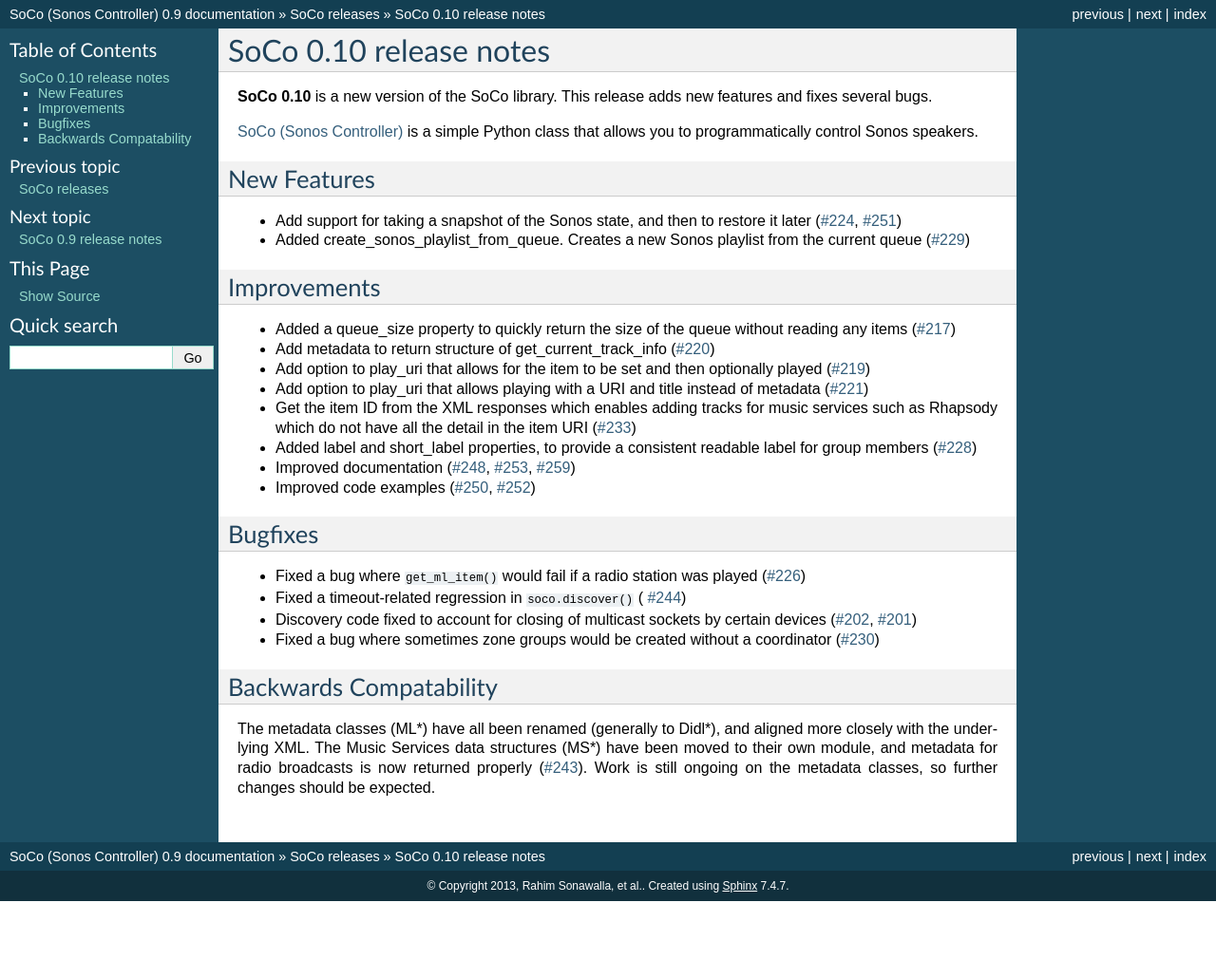
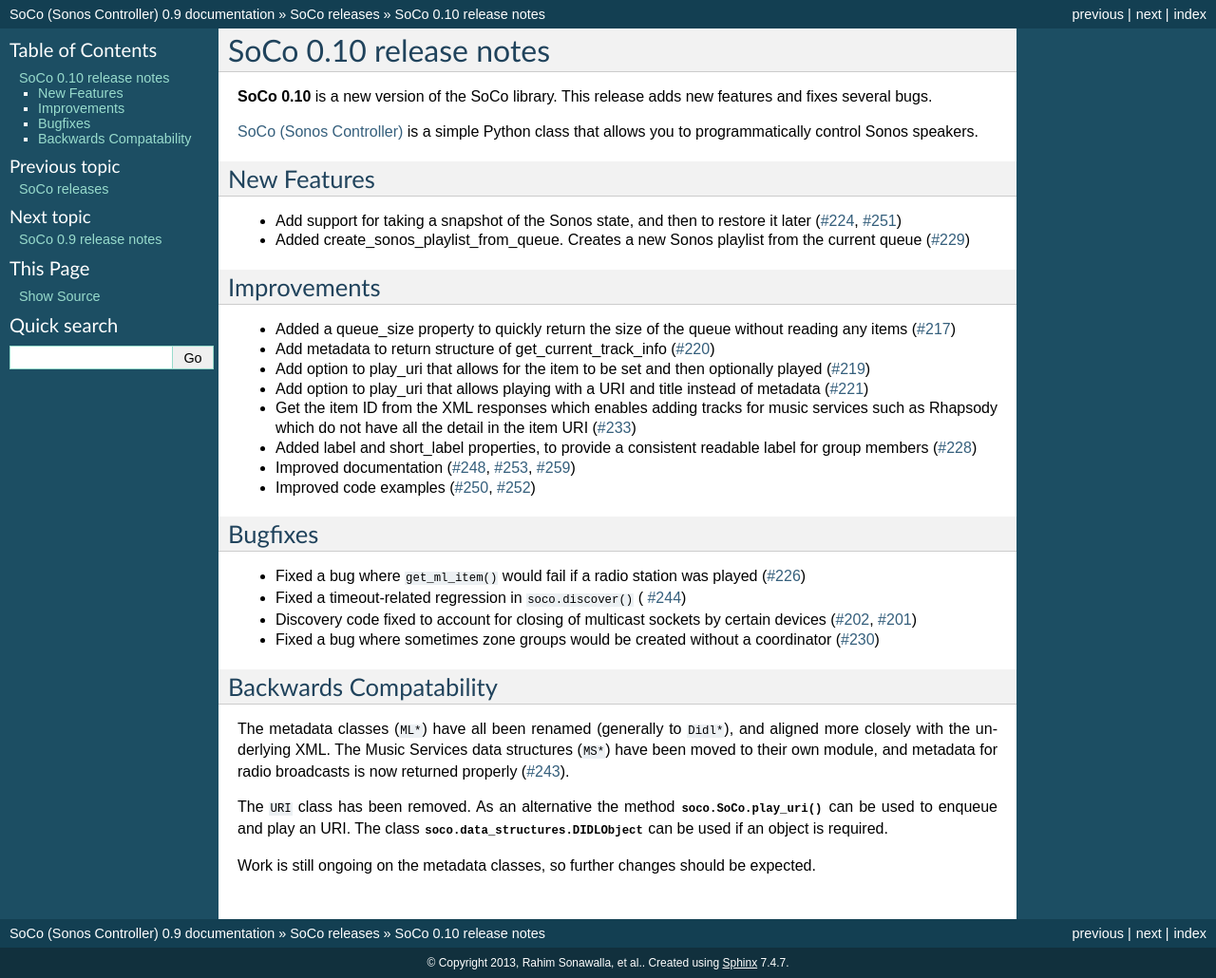
Before and after one commit to SoCo/SoCo, a Sphinx documentation site: the page built from doc/releases/0.10.rst, in a window 1280 px wide. Shown: the whole page at 95% size. Built offline with Sphinx 7.4.7, drawn with Linux system fonts in a browser that asks for light colours; before the commit the page ends 949 px from its top, so only the background shows below that.

Commit message:
[Docs] mention removal of URI class
see https://github.com/SoCo/SoCo/issues/238#issuecomment-63233557

```diff
--- a/doc/releases/0.10.rst
+++ b/doc/releases/0.10.rst
@@ -69,9 +69,15 @@
 Backwards Compatability
 =======================
 
-The metadata classes (ML*) have all been renamed (generally to Didl*), and
-aligned more closely with the underlying XML. The Music Services data
-structures (MS*) have been moved to their own module, and metadata for radio
-broadcasts is now returned properly (`#243
-<https://github.com/SoCo/SoCo/pull/243>`_). Work is still ongoing on the
-metadata classes, so further changes should be expected.
+The metadata classes (``ML*``) have all been renamed (generally to ``Didl*``),
+and aligned more closely with the underlying XML. The Music Services data
+structures (``MS*``) have been moved to their own module, and metadata for
+radio broadcasts is now returned properly (`#243
+<https://github.com/SoCo/SoCo/pull/243>`_).
+
+The ``URI`` class has been removed. As an alternative the method
+:meth:`soco.SoCo.play_uri` can be used to enqueue and play an URI. The class
+:class:`soco.data_structures.DIDLObject` can be used if an object is required.
+
+Work is still ongoing on the metadata classes, so further changes should be
+expected.
```
